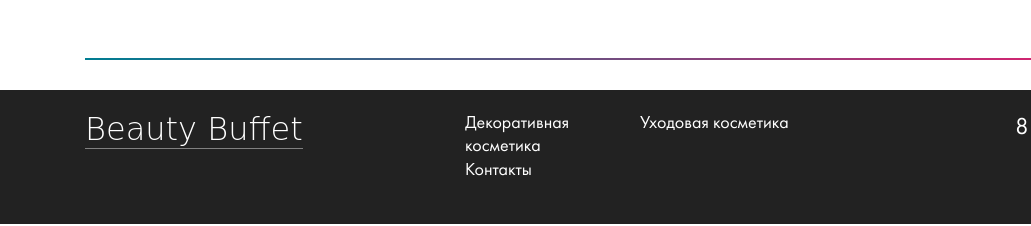
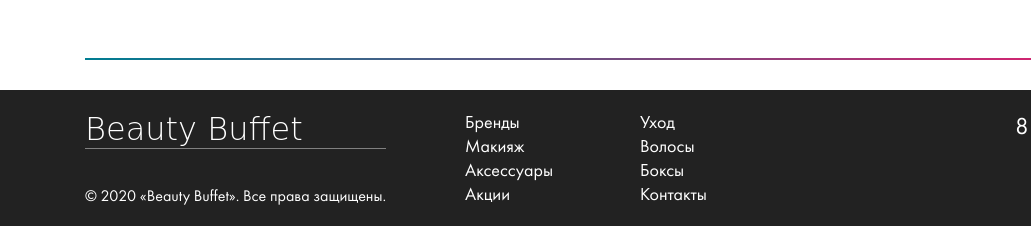
Before and after one commit to chui89/Beauty-Buffet, a plain HTML site: page contacts.html in a window 1280 px wide. Shown: the part 766-992 px from the top of the page, 0-1031 px from the left. Drawn offline with nearby package versions, Linux system fonts and the light colour scheme; a script that the page names is missing; a web font is replaced by a local one.

Commit message:
Футер

```diff
--- a/contacts.html
+++ b/contacts.html
@@ -155,8 +155,11 @@
           <div class="col-md-4 d-none d-md-flex">
             <div class="footer-item">
               <div class="footer_logo">
-                <a href="#"><h1 class="footer-title footer_title">Beauty Buffet</h1></a>
+                <a href="index.html">
+                  <h1 class="footer-title footer_title">Beauty Buffet</h1>
+                </a>
                 <!-- <p class="footer-description">Магазин корейской косметики</p> -->
+                <p class="footer_logo__policy">© 2020 «Beauty Buffet». Все права защищены.</p>
               </div>
             </div>
             <!-- /.footer-item -->
@@ -164,9 +167,14 @@
           <div class="col-sm-12 col-md-4 order-2 order-md-1">
             <div class="footer-item">
               <ul class="footer-menu">
-                <li><a href="#">Декоративная косметика</a></li>
-                <li><a href="#">Уходовая косметика</a></li>
-                <li><a href="#">Контакты</a></li>
+                <li><a href="#">Бренды</a></li>
+                <li><a href="#">Уход</a></li>
+                <li><a href="#">Макияж</a></li>
+                <li><a href="#">Волосы</a></li>
+                <li><a href="#">Аксессуары</a></li>
+                <li><a href="#">Боксы</a></li>
+                <li><a href="#">Акции</a></li>
+                <li><a href="contacts.html">Контакты</a></li>
               </ul>
               <!-- /.footer-menu -->
             </div>
```
Also changed, not shown: grid.html (+12 -4 lines), single.html (+12 -4 lines).
